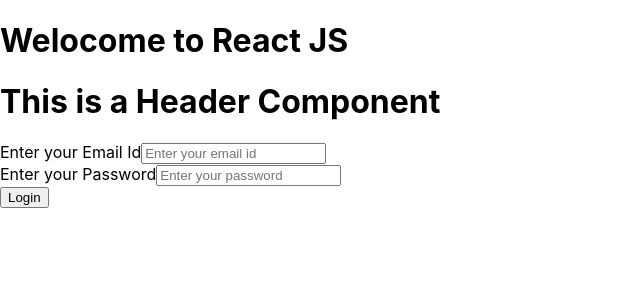
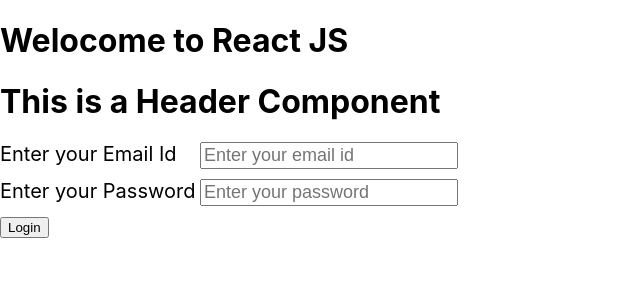
Before and after one commit to karthickvkumar/Jasvir_Training, a React (Create React App) app in the folder learning-react/: page / in a window 1280 px wide. Shown: the top 300 px of the page, without its empty margins (0-640 px from the left). Built offline with nearby package versions, Linux system fonts and the light colour scheme.

Commit message:
class component

```diff
--- a/learning-react/src/App.js
+++ b/learning-react/src/App.js
@@ -1,5 +1,7 @@
 import HeaderComponent from "./components/header";
 import LoginActionComponent from "./components/login-action";
+
+import "./css/styles.css";
 
 function App() {
   return (
--- a/learning-react/src/components/login-action.js
+++ b/learning-react/src/components/login-action.js
@@ -6,19 +6,23 @@
     super();
   }
 
+  loginSubmit(){
+    alert("Form is submitted");
+  }
+
   render(){
     return(
       <div>
         <div>
-          <label>Enter your Email Id</label>
-          <input type="text" placeholder="Enter your email id"/>
+          <label className="label">Enter your Email Id</label>
+          <input type="text" className="inputbox" placeholder="Enter your email id"/>
         </div>
-        <div>
-          <label>Enter your Password</label>
-          <input type="password" placeholder="Enter your password" />
+        <div className="space">
+          <label className="label">Enter your Password</label>
+          <input type="password" className="inputbox" placeholder="Enter your password" />
         </div>
-        <div>
-          <button>Login</button>
+        <div className="space">
+          <button onClick={() => this.loginSubmit() }>Login</button>
         </div>
       </div>
     )
--- a/learning-react/src/css/styles.css
+++ b/learning-react/src/css/styles.css
@@ -0,0 +1,14 @@
+.label{
+  font-size: 20px;
+  display: inline-block;
+  width: 200px;
+}
+
+.inputbox{
+  font-size: 18px;
+  width: 250px;
+}
+
+.space{
+  margin-top: 10px;
+}
```
